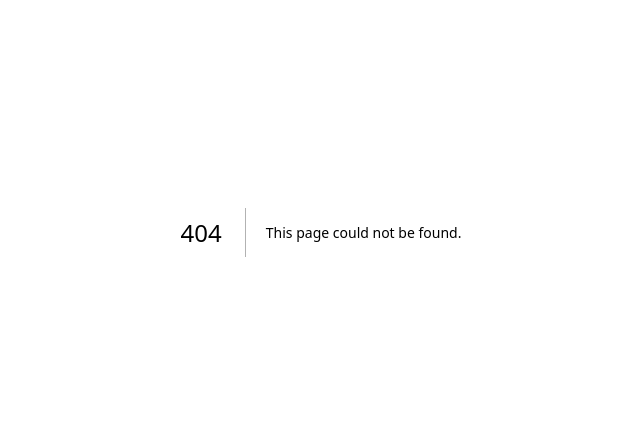
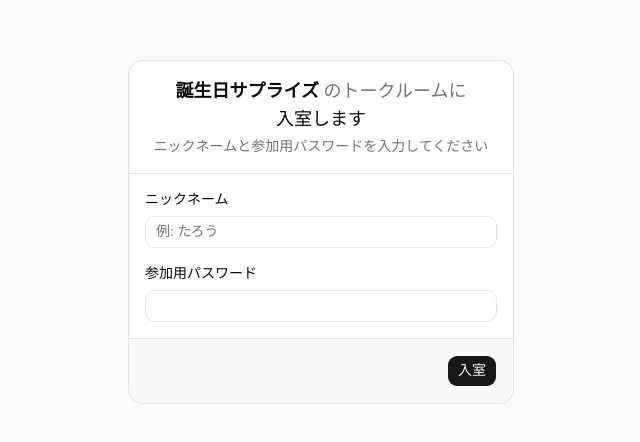
Before and after one commit to jphacks/fk_2604, a Next.js app: page /join/1 in a window 1280 px wide. Before the commit this address had no page. Shown: the part 168-610 px from the top of the page, without its empty margins (319-959 px from the left). Built offline with nearby package versions, Linux system fonts and the light colour scheme.

Commit message:
feat:ゲストのランディングページを作成(ダミーデータ)

```diff
--- /dev/null
+++ b/src/app/(guest)/join/[inviteToken]/_components/join-form.tsx
@@ -0,0 +1,74 @@
+"use client";
+
+import { useActionState } from "react";
+
+import { Button } from "@/components/ui/button";
+import { CardContent, CardFooter } from "@/components/ui/card";
+import { Input } from "@/components/ui/input";
+import { joinRoom, type JoinRoomState } from "../actions";
+import { NICKNAME_MAX_LENGTH } from "../constants";
+
+const initialState: JoinRoomState = {};
+
+export function JoinForm() {
+  const [state, formAction, pending] = useActionState(joinRoom, initialState);
+
+  return (
+    <form action={formAction} noValidate>
+      <CardContent className="flex flex-col gap-4 pb-4">
+        <div className="flex flex-col gap-1.5">
+          <label htmlFor="nickname" className="text-sm font-medium">
+            ニックネーム
+          </label>
+          <Input
+            id="nickname"
+            name="nickname"
+            placeholder="例: たろう"
+            maxLength={NICKNAME_MAX_LENGTH}
+            autoComplete="nickname"
+            aria-invalid={!!state.errors?.nickname}
+            aria-describedby={state.errors?.nickname ? "nickname-error" : undefined}
+            required
+          />
+          {state.errors?.nickname && (
+            <p id="nickname-error" className="text-sm text-destructive">
+              {state.errors.nickname}
+            </p>
+          )}
+        </div>
+
+        <div className="flex flex-col gap-1.5">
+          <label htmlFor="password" className="text-sm font-medium">
+            参加用パスワード
+          </label>
+          <Input
+            id="password"
+            name="password"
+            type="password"
+            autoComplete="off"
+            aria-invalid={!!state.errors?.password}
+            aria-describedby={state.errors?.password ? "password-error" : undefined}
+            required
+          />
+          {state.errors?.password && (
+            <p id="password-error" className="text-sm text-destructive">
+              {state.errors.password}
+            </p>
+          )}
+        </div>
+
+        {state.message && (
+          <p role="status" className="text-sm text-muted-foreground">
+            {state.message}
+          </p>
+        )}
+      </CardContent>
+
+      <CardFooter className="justify-end">
+        <Button type="submit" disabled={pending}>
+          {pending ? "入室中…" : "入室"}
+        </Button>
+      </CardFooter>
+    </form>
+  );
+}
--- /dev/null
+++ b/src/app/(guest)/join/[inviteToken]/actions.ts
@@ -0,0 +1,40 @@
+"use server";
+
+import { NICKNAME_MAX_LENGTH } from "./constants";
+
+export type JoinRoomState = {
+  errors?: {
+    nickname?: string;
+    password?: string;
+  };
+  message?: string;
+};
+
+export async function joinRoom(
+  _prevState: JoinRoomState,
+  formData: FormData,
+): Promise<JoinRoomState> {
+  const nickname = String(formData.get("nickname") ?? "").trim();
+  const password = String(formData.get("password") ?? "");
+
+  const errors: JoinRoomState["errors"] = {};
+  if (!nickname) {
+    errors.nickname = "ニックネームを入力してください";
+  } else if (nickname.length > NICKNAME_MAX_LENGTH) {
+    errors.nickname = `ニックネームは${NICKNAME_MAX_LENGTH}文字以内で入力してください`;
+  }
+  if (!password) {
+    errors.password = "参加用パスワードを入力してください";
+  }
+  if (errors.nickname || errors.password) {
+    return { errors };
+  }
+
+  // TODO: Redis接続後に実装する
+  // - 招待トークンの有効期限チェック
+  // - 参加用パスワードの照合
+  // - 人数上限チェック
+  // - 一時ユーザーIDの発行とCookie保存
+  // - チャットルームへリダイレクト
+  return { message: "入室処理はまだ実装されていません（ダミー）" };
+}
--- /dev/null
+++ b/src/app/(guest)/join/[inviteToken]/constants.ts
@@ -0,0 +1 @@
+export const NICKNAME_MAX_LENGTH = 20;
--- /dev/null
+++ b/src/app/(guest)/join/[inviteToken]/page.tsx
@@ -0,0 +1,45 @@
+import type { Metadata } from "next";
+
+import {
+  Card,
+  CardDescription,
+  CardHeader,
+  CardTitle,
+} from "@/components/ui/card";
+import type { RoomPreview } from "@/types/room";
+import { JoinForm } from "./_components/join-form";
+
+export const metadata: Metadata = {
+  title: "トークルームに入室",
+};
+
+// TODO: Redis接続後、招待トークンからルーム情報を取得する
+async function getRoomPreview(inviteToken: string): Promise<RoomPreview> {
+  return { id: `dummy-${inviteToken}`, name: "誕生日サプライズ" };
+}
+
+export default async function JoinPage({
+  params,
+}: PageProps<"/join/[inviteToken]">) {
+  const { inviteToken } = await params;
+  const room = await getRoomPreview(inviteToken);
+
+  return (
+    <main className="flex flex-1 items-center justify-center bg-muted/40 px-4 py-12">
+      <Card className="w-full max-w-sm">
+        <CardHeader className="border-b text-center">
+          <CardTitle className="text-lg">
+            <span className="font-semibold">{room.name}</span>
+            <span className="text-muted-foreground"> のトークルームに</span>
+            <br />
+            入室します
+          </CardTitle>
+          <CardDescription>
+            ニックネームと参加用パスワードを入力してください
+          </CardDescription>
+        </CardHeader>
+        <JoinForm />
+      </Card>
+    </main>
+  );
+}
--- /dev/null
+++ b/src/types/room.ts
@@ -0,0 +1,5 @@
+// 入室前のゲストに見せてよいルーム情報
+export type RoomPreview = {
+  id: string;
+  name: string;
+};
```
